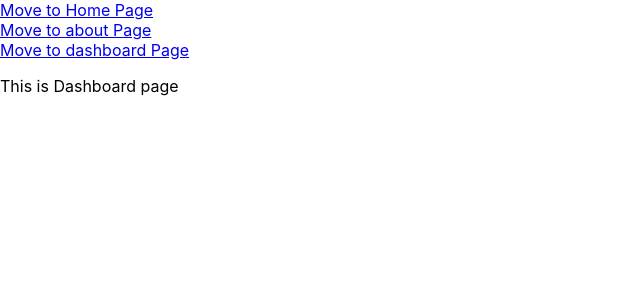
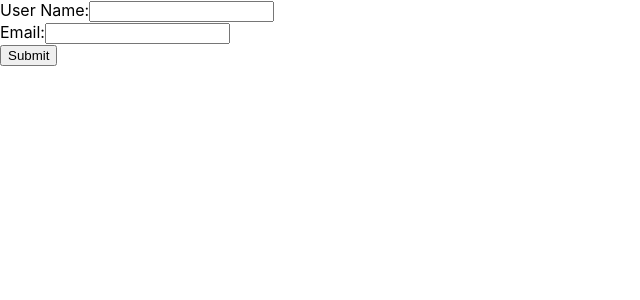
Before and after one commit to veerabrahmam952/react, a React (Create React App) app in the folder my-batch2/: page /dashboard in a window 1280 px wide. Shown: the top 300 px of the page, without its empty margins (0-640 px from the left). Built offline with nearby package versions, Linux system fonts and the light colour scheme.

Commit message:
Html5 validation and React-hook form in React

```diff
--- a/my-batch2/package.json
+++ b/my-batch2/package.json
@@ -10,6 +10,7 @@
     "axios": "^1.13.2",
     "react": "^19.2.0",
     "react-dom": "^19.2.0",
+    "react-hook-form": "^7.68.0",
     "react-router-dom": "^7.9.6",
     "react-scripts": "5.0.1",
     "styled-components": "^6.1.19",
--- a/my-batch2/src/App.js
+++ b/my-batch2/src/App.js
@@ -4,7 +4,7 @@ import Student from './Components/Student';
 import Counter from './Components/Counter';
 import {ConditionalRendering, TerniaryCondition, AndOperator} from './Components/Conditional';
 import {ListRendering, TodoList} from './Components/ListRendering';
-import Form from './Components/Forms';
+import {Form, HtmlForm} from './Components/Validations/Forms';
 import {UseEffect, PostFetcher, UseEffectTimeInterval} from './Components/UseEffect';
 import { Routes, Route, Router } from 'react-router-dom';
 import RouteWelcome from './Components/RouteWelcome';
@@ -25,6 +25,7 @@ import UseMemo from './Components/Memoization/UseMemo';
 import UseCallBack from './Components/Memoization/UseCallback';
 import { lazy, Suspense } from 'react';
 import { Link, useLocation  } from "react-router-dom";
+import ReactHookForm from './Components/Validations/ReactHookForm';
 
 
 function delayForDemo(promise) {
@@ -90,7 +91,7 @@ function App() {
     {/* <PutrequestByAxios /> */}
     {/* <UseMemo /> */}
     {/* <UseCallBack /> */}
-    <Link to='/home'>Move to Home Page</Link><br />
+    {/* <Link to='/home'>Move to Home Page</Link><br />
     <Link to='/about'>Move to about Page</Link><br />
     <Link to='/dashboard'>Move to dashboard Page</Link><br />
 
@@ -100,7 +101,9 @@ function App() {
         <Route path='/about' element={<About />} />
         <Route path='/dashboard' element={<DashBoard />} />
       </Routes>
-    </Suspense>
+    </Suspense> */}
+    {/* <HtmlForm /> */}
+    <ReactHookForm />
     </>
   );
 }
--- a/my-batch2/src/Components/Forms.js
+++ b/my-batch2/src/Components/Validations/Forms.js
@@ -121,4 +121,35 @@ function Form() {
     )
 }
 
-export default Form;
+function HtmlForm() {
+
+    return(
+        <form>
+            <input
+               type="text"
+               name="name"
+               placeholder="Enter your name"
+               required="true"
+               maxLength={20}
+               minLength={10}
+            />
+            <input
+              type="email"
+              name="email"
+              placeholder="Enter your email"
+             required="true"
+            />
+            <input
+              type="number"
+              name="number"
+              placeholder="Enter your number"
+              required="true"
+              min={10}
+              max={100}
+            />
+             <button type="submit">Submit</button>
+        </form>
+    )
+}
+
+export {Form, HtmlForm};
--- /dev/null
+++ b/my-batch2/src/Components/Validations/ReactHookForm.js
@@ -0,0 +1,42 @@
+import React from "react";
+import {useForm } from 'react-hook-form';
+
+function ReactHookForm() {
+    const {register, handleSubmit, formState: {errors}} = useForm();
+
+    const onSubmit = (data) => {
+        console.log('Form submitted with data:', data);
+    };
+
+    return (
+        <form onSubmit={handleSubmit(onSubmit)}>
+            <div>
+                <label>User Name:</label>
+                <input
+                   {...register("username", {
+                    required: "User Name is Required",
+                    minLength: {value: 5, message: "User Name must be at least 5 characters"},
+                    maxLength: {value: 20, message: "User Name should not exceed 20 characters"}
+                   })}
+                />
+                {errors.username && <p style={{color: 'red'}}>{errors.username.message}</p>}
+            </div>
+            <div>
+                <label>Email:</label>
+                <input
+                  {...register("email", {
+                    required: "Email is Required",
+                    pattern: {
+                        value: /\S+@\S+\.\S+/,
+                        message: "Email is invalid"
+                    }
+                  })}
+                  />
+                {errors.email && <p style={{color: 'red'}}>{errors.email.message}</p>}
+            </div>
+            <button type="submit">Submit</button>
+        </form>
+    )
+}
+
+export default ReactHookForm;
```
Also changed, not shown: 1 other file (tests, documents, lock files or other folders).
